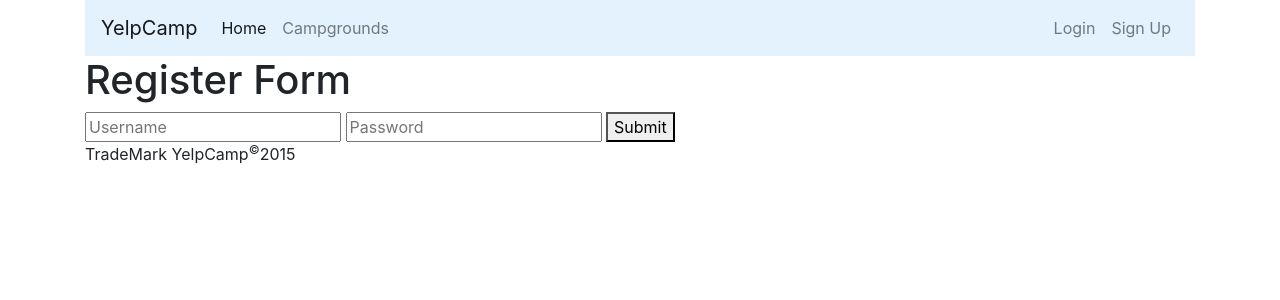
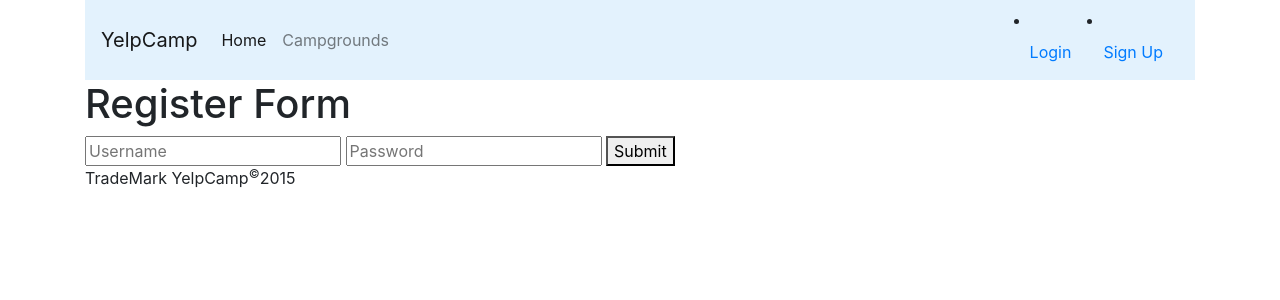
Before and after one commit to LinnLatt7012/YelpCamp_App, a Node server app: page /register in a window 1280 px wide. Shown: the top 300 px of the page. Run offline with Node 20, Linux system fonts and the light colour scheme; some libraries are stand-ins or nearby versions.

Commit message:
navbar fixed

```diff
--- a/views/partials/header.ejs
+++ b/views/partials/header.ejs
@@ -18,7 +18,6 @@
               <a class="nav-link" href="/campgrounds"> Campgrounds</a>
             </li>
           </ul>
-          <ul class="navbar-nav nav my-2 my-lg-0 ">
               <%   if(!currentUser){%>
               <li class="nav-item ">
                 <a class="nav-link" href="/login">Login</span></a>
```
